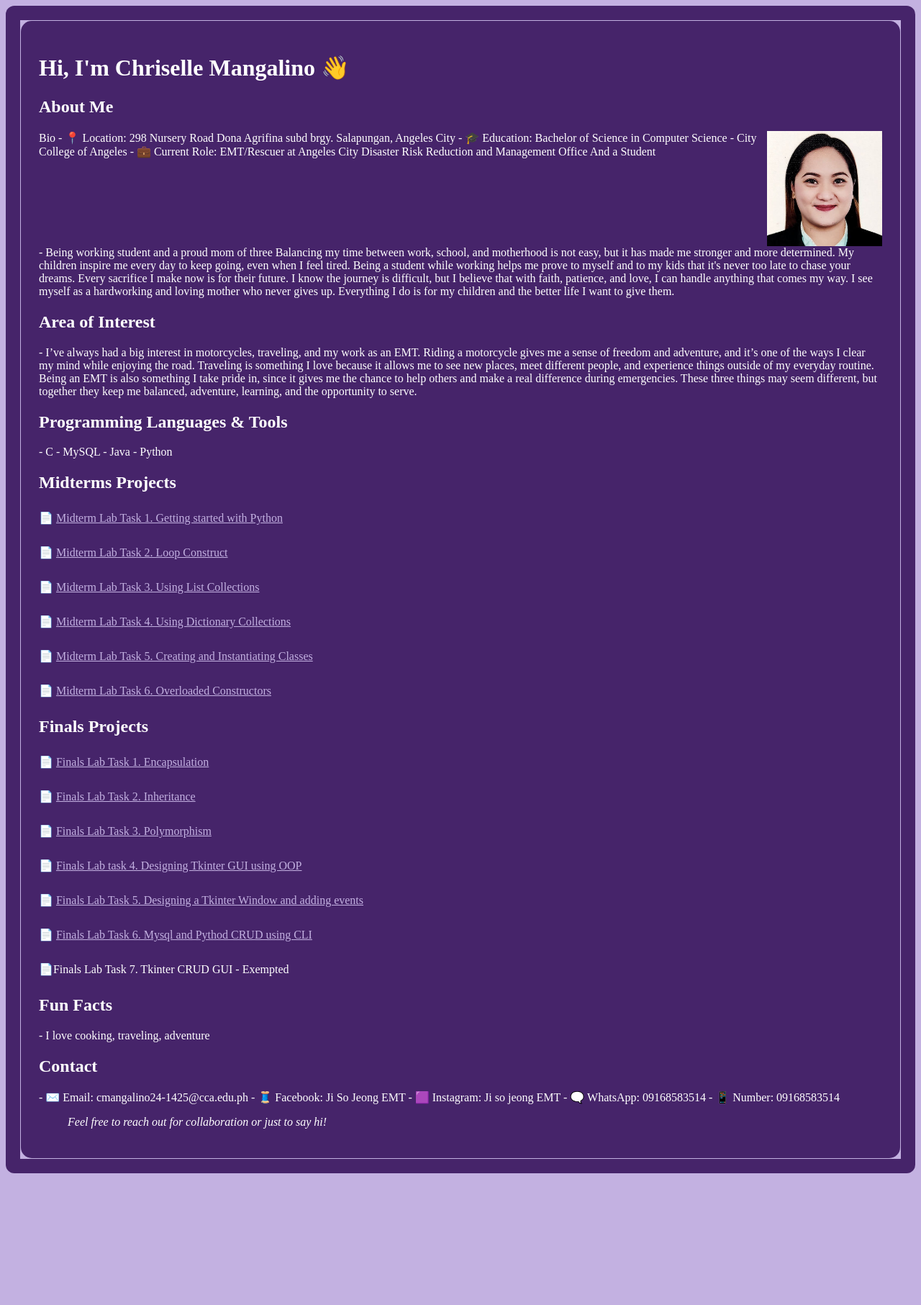
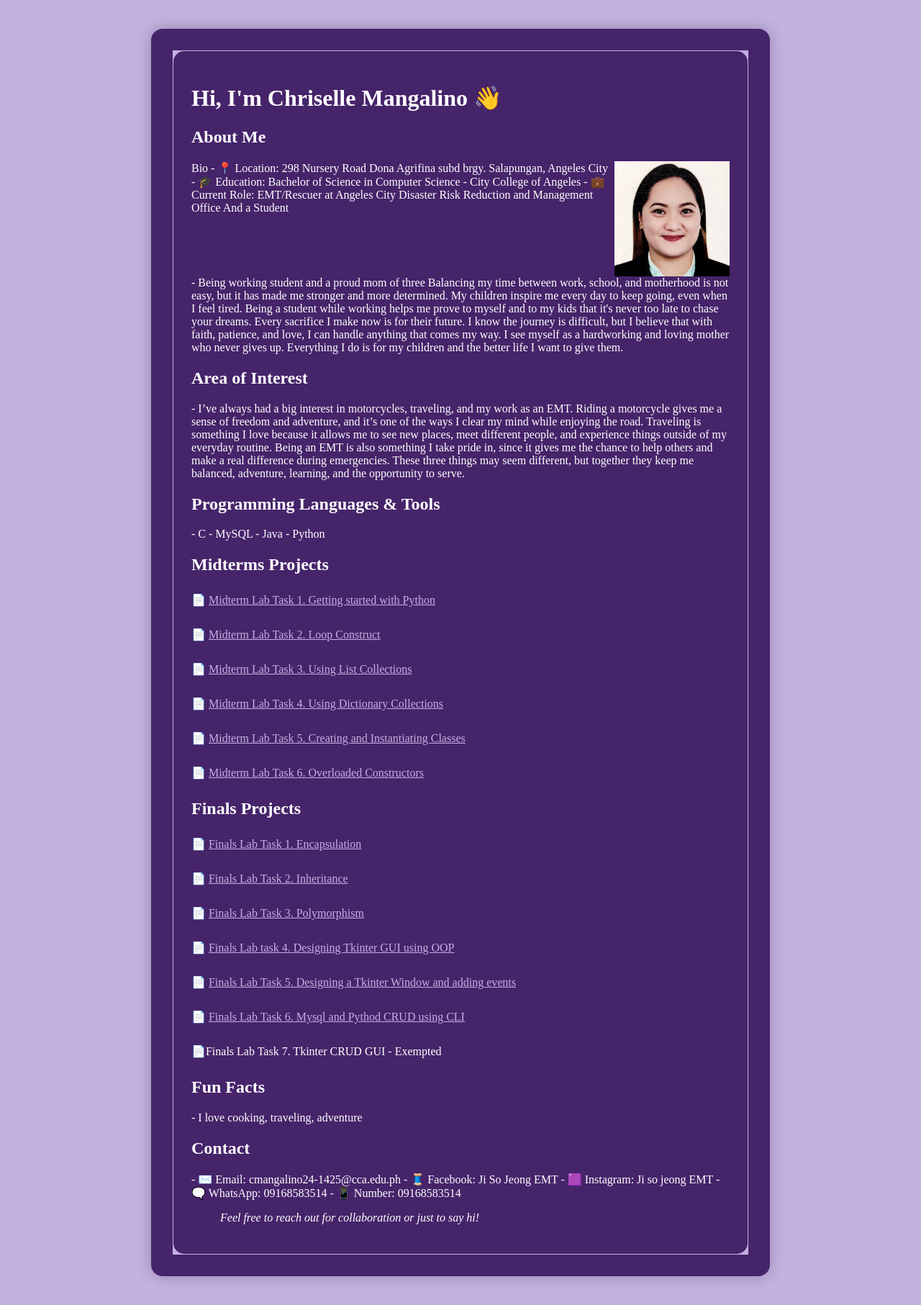
Before and after one commit to cmangalino24-1425/7OOP-Projects, a Jekyll site: the page built from README.md, in a window 1280 px wide. Shown: the whole page at 72% size. Built offline with Jekyll 4.4.1, drawn with Linux system fonts in a browser that asks for light colours; our own code applies the rules of GitHub Pages for plain Markdown files; before the commit the page ends 1638 px from its top, so only the background shows below that.

Commit message:
Update style.css

```diff
--- a/assets/css/style.css
+++ b/assets/css/style.css
@@ -1,14 +1,27 @@
+/* Light purple background for the whole screen */
 body {
-  background-color: #C3B1E1 !important;
+  background-color: #C3B1E1; /* light purple */
+  margin: 0;
+  padding: 0;
+  display: flex;
+  justify-content: center;   /* center horizontally */
+  padding-top: 40px;         /* optional spacing */
+  padding-bottom: 40px;
 }
 
+/* Main content box, centered */
 .inner {
-  background-color: #46246a !important;
-  padding: 20px !important;
-  border-radius: 12px !important;
-  color: white !important;
+  background-color: #46246a; /* dark purple box */
+  width: 90%;
+  max-width: 800px;          /* squeeze page into center column */
+  padding: 30px;
+  border-radius: 16px;
+  color: white;
+  box-shadow: 0 0 20px rgba(0,0,0,0.25);
 }
 
-h1, h2, h3, h4, h5, h6 {
-  color: white !important;
+/* Make sure text shows properly on dark bg */
+h1, h2, h3, h4, h5, h6,
+p, li, a, strong, em {
+  color: white;
 }
```
